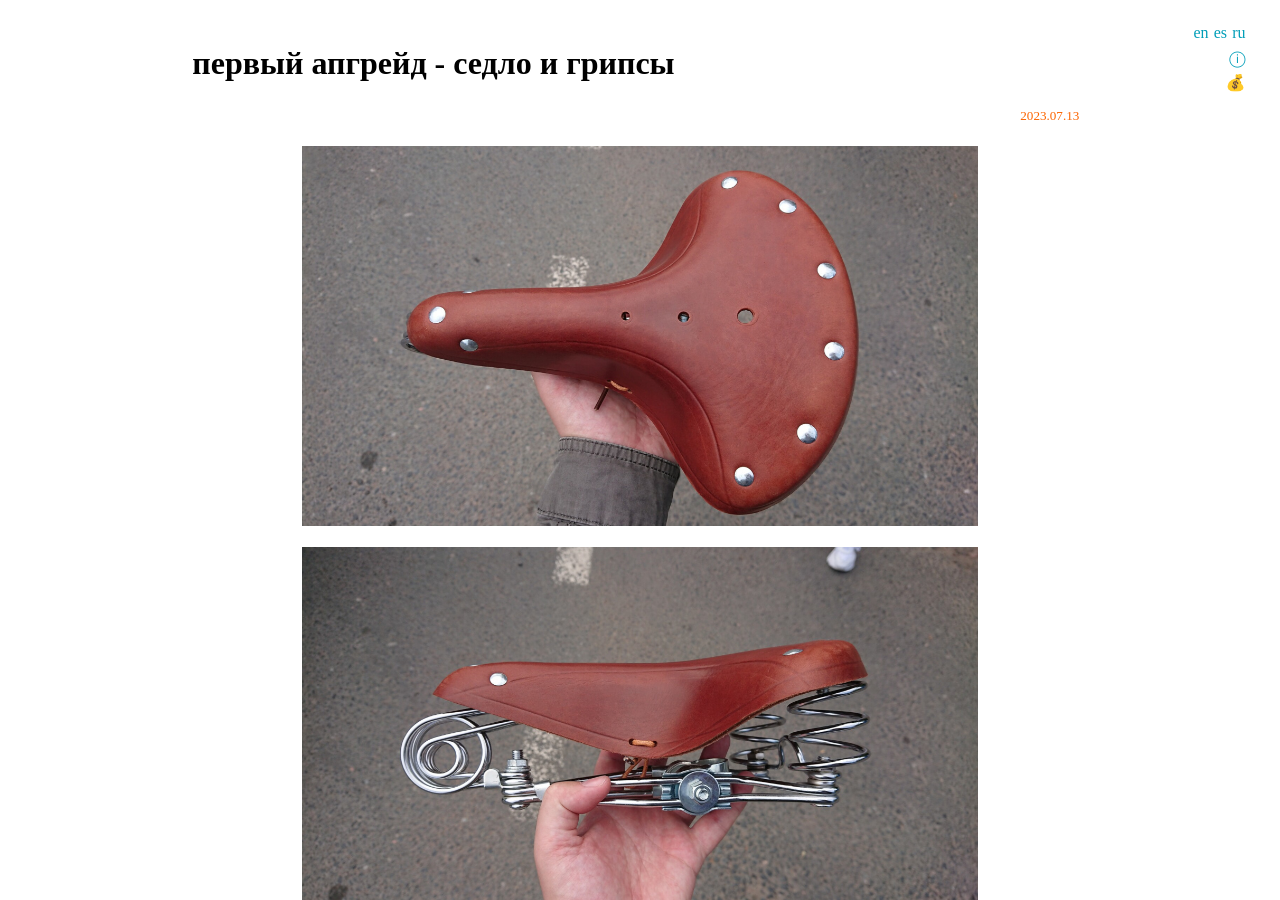
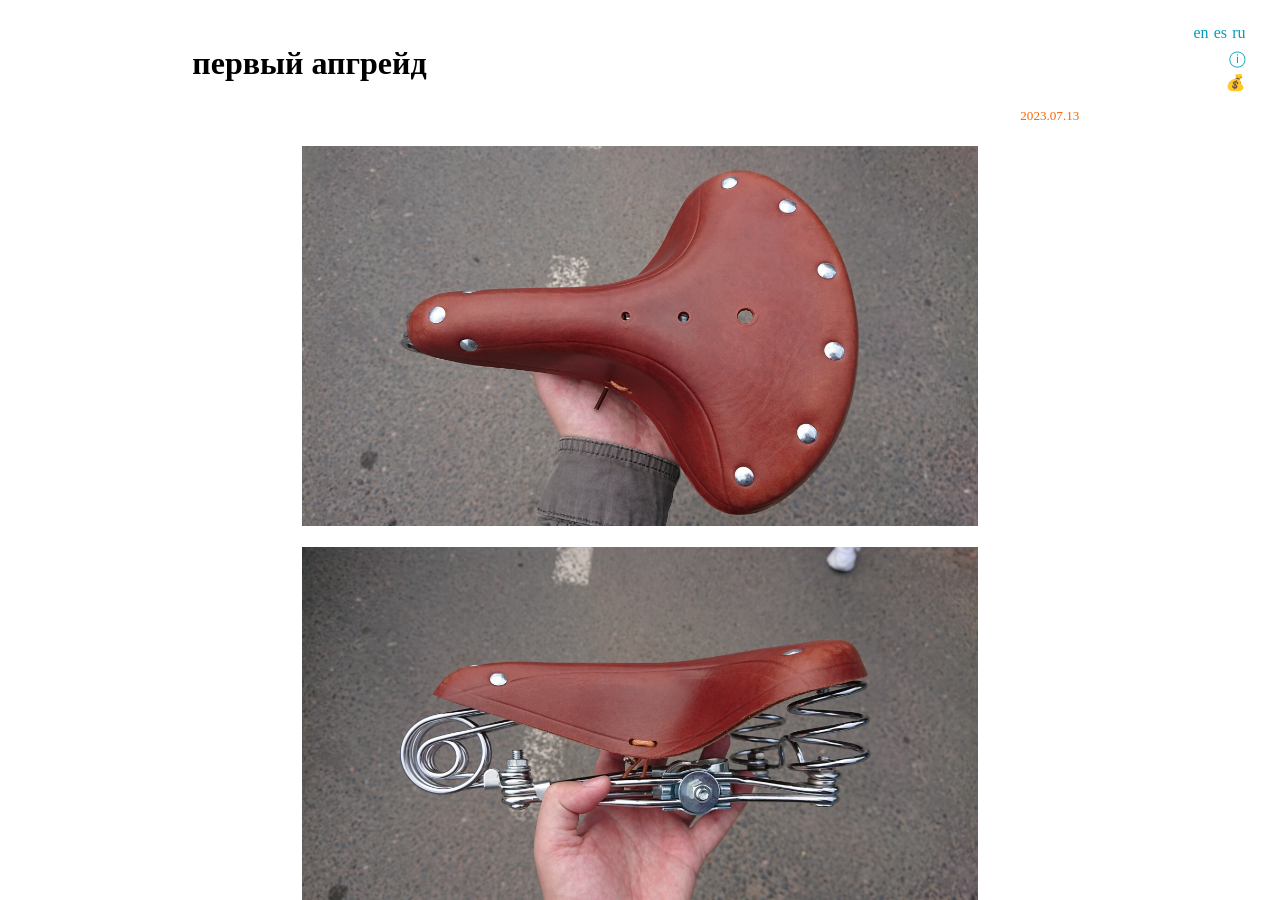
Before and after one commit to slr/slr.github.io, a Jekyll site: the page built from _posts/2023-07-13-bike-upgrade-1.html, in a window 1280 px wide and 900 px high. Built offline with Jekyll 4.4.1, drawn with Linux system fonts in a browser that asks for light colours.

Commit message:
edit 2023-07-13 post

```diff
--- a/_posts/2023-07-13-bike-upgrade-1.html
+++ b/_posts/2023-07-13-bike-upgrade-1.html
@@ -1,13 +1,13 @@
 ---
 permalink: /bike/upgrade-1/
 redirect_from: [/2023/07/bike-upgrade-1/, /2023/07/bike-upgrade-1.html]
-title: первый апгрейд - седло и грипсы
+title: первый апгрейд
 tags: [bike, DIY, свет очей]
 categories: [bike]
 hidden: true
 ---
 <div lang="ru">
-<p>первый апгрейд - седло, грипсы, катафоты, насос.
+<p>для начала поменял седло и грипсы, поставил новые катафоты, насос.
 </div>
 <!--lurk-->
 
```
